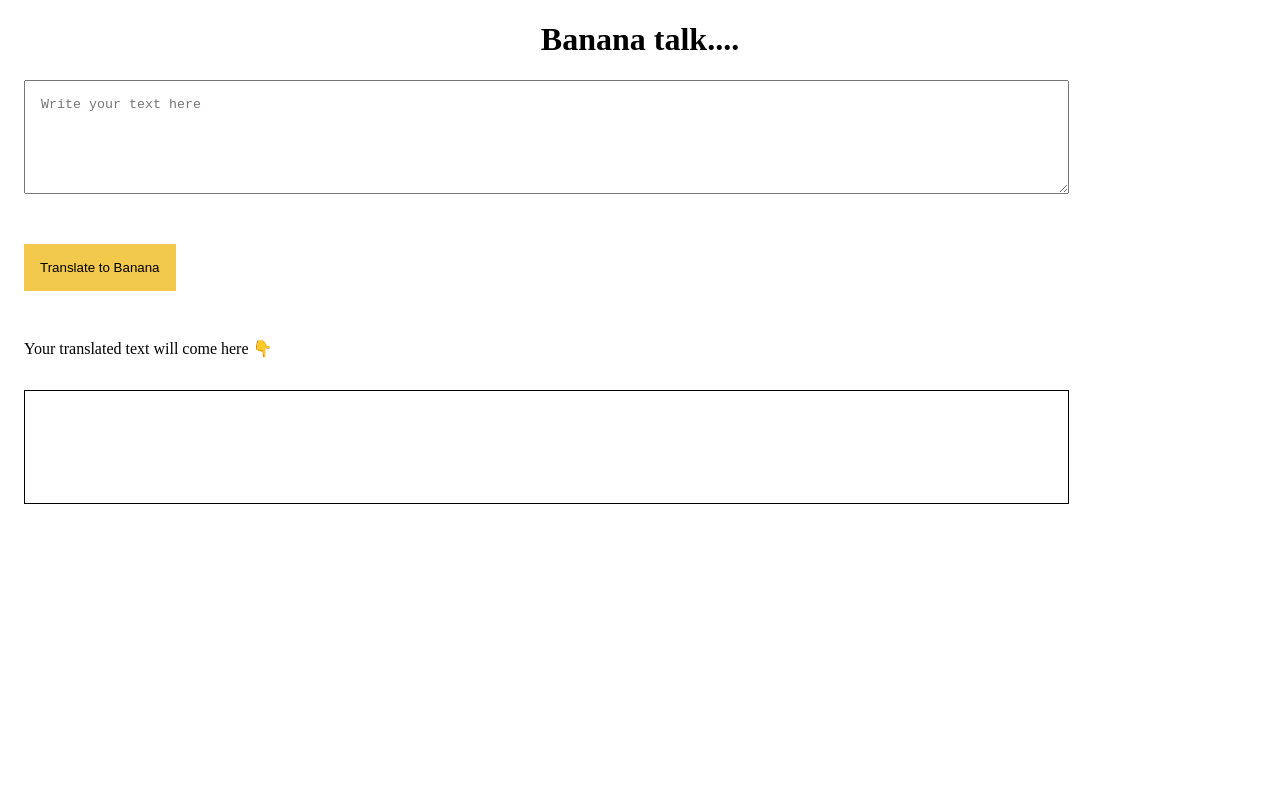
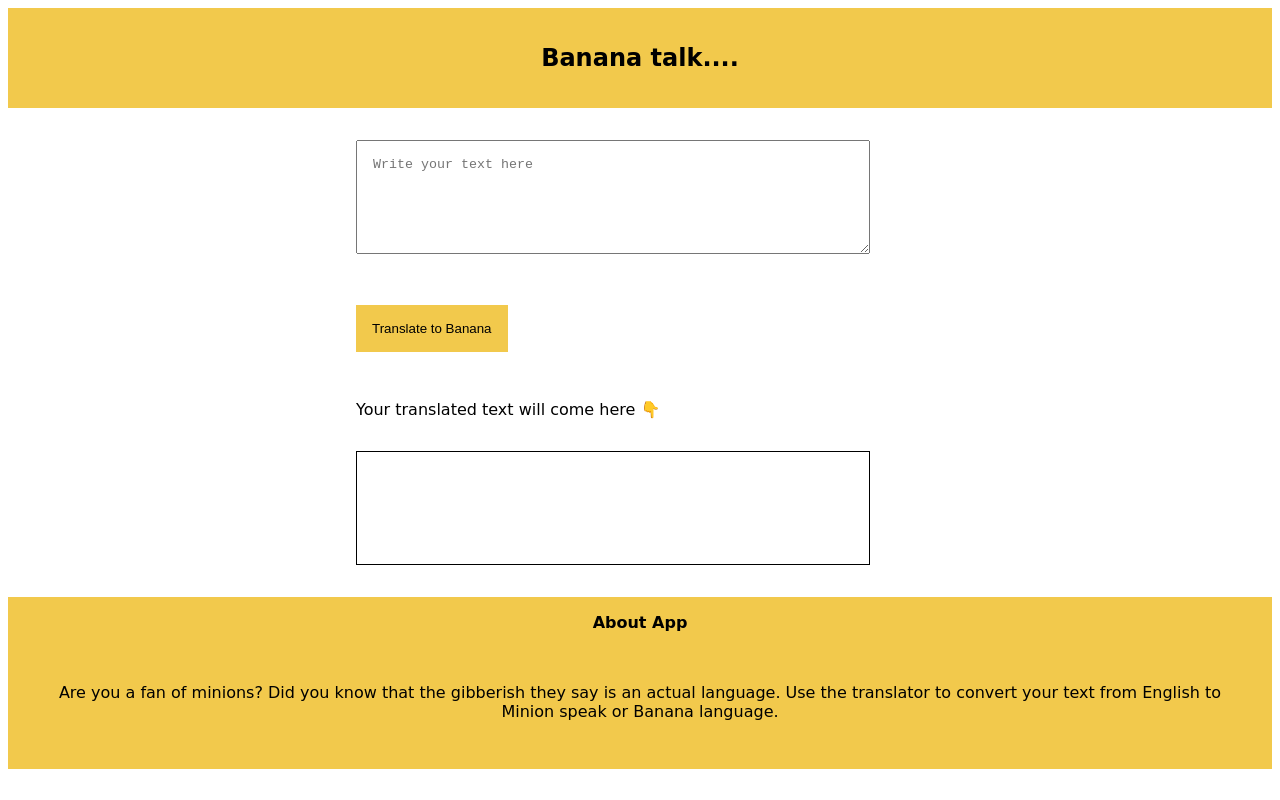
Before and after one commit to Karishma-gupta2023/MinionTranslator-Html-Css--Js, a plain HTML site: page index.html in a window 1280 px wide. Drawn offline with Linux system fonts and the light colour scheme.

Commit message:
Style: Applied style via Css

```diff
--- a/index.html
+++ b/index.html
@@ -8,15 +8,26 @@
     <link rel="stylesheet" href="styles.css">
 </head>
 <body>
+    <nav class="navigation container">
+        <h1>Banana talk....</h1>
+    </nav>
 
-    <h1>Banana talk....</h1>
 
+   <main>
     <textarea placeholder="Write your text here" id="input-text"></textarea>
     <br>
     <button id="button-translated">Translate to Banana</button>
     <p>Your translated text will come here 👇</p>
     <div id="output"></div>
+   </main>
+
+
+<footer>
+    <div><strong>About App</strong></div>
+    <br>
+    <p>Are you a fan of minions? Did you know that the gibberish they say is an actual language. Use the translator to convert your text from English to Minion speak or Banana language.</p>
+</footer>
+
     <script type="text/javascript" src="app.js"></script>
-    <footer></footer>
 </body>
 </html>
--- a/styles.css
+++ b/styles.css
@@ -1,3 +1,25 @@
+
+:root {
+  --primary-color:#F2C94C;
+
+}
+
+body {
+  font-family: 'Kalam', cursive;
+
+}
+
+.navigation {
+    background-color: var(--primary-color);
+    padding: 1rem;
+
+  }
+
+
+
+
+
+
 #input-text{
 width:80%;
 height:10vh;
@@ -16,20 +38,35 @@ padding:1rem;
     padding: 1rem;
 }
 
+
+
 h1{
     text-align:center;
-}
+    }
 
 #button-translated{
-    background-color: #F2C94C;
+    background-color: var(--primary-color);
     margin: 1rem;
     padding: 1rem;
     border-style: none;
 
 }
+ p{
+    padding:1rem;
+ }
 
-p{
 
+main{
+    display:block;
+    padding:1rem;
+    max-width:600px;
+    margin:auto;
+}
+
+footer {
+    background-color: var(--primary-color);
     padding: 1rem;
+    text-align: center;
 
-}
+
+  }
```
